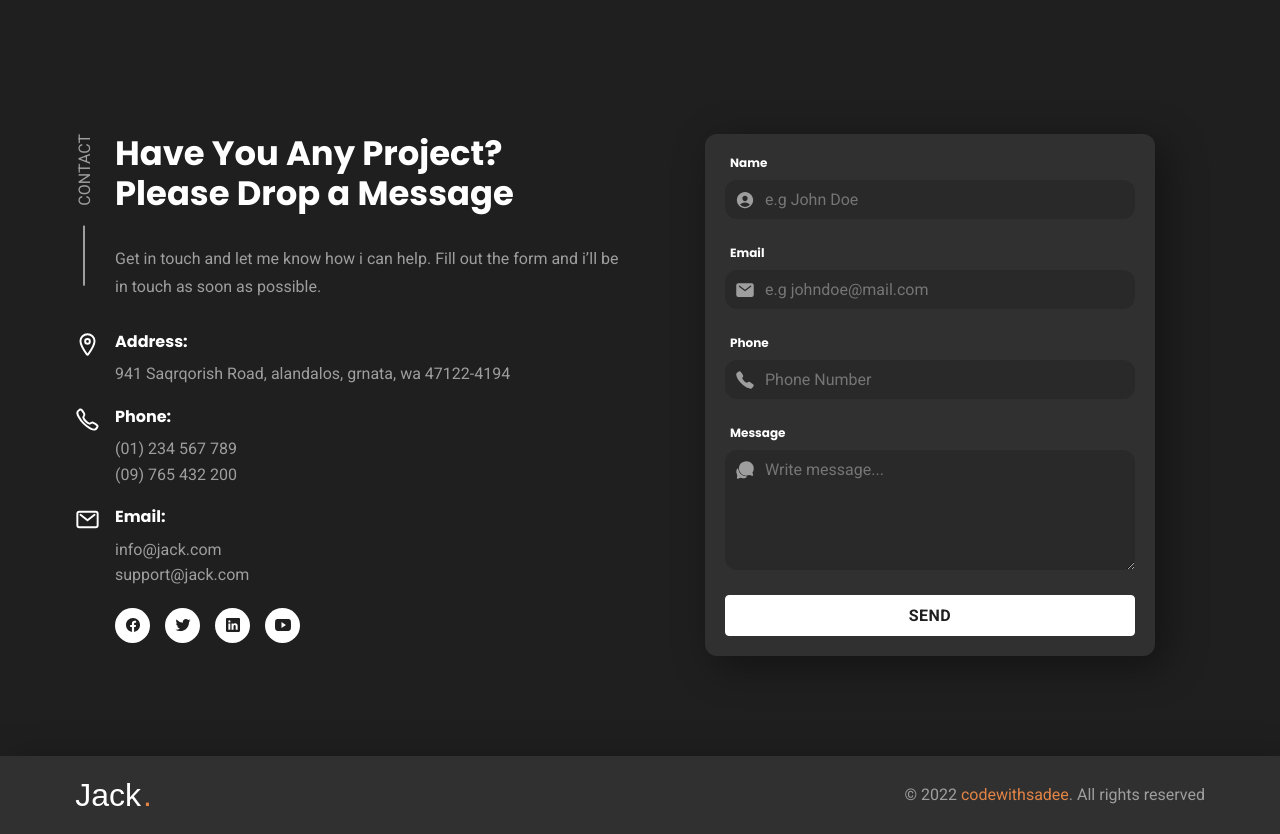
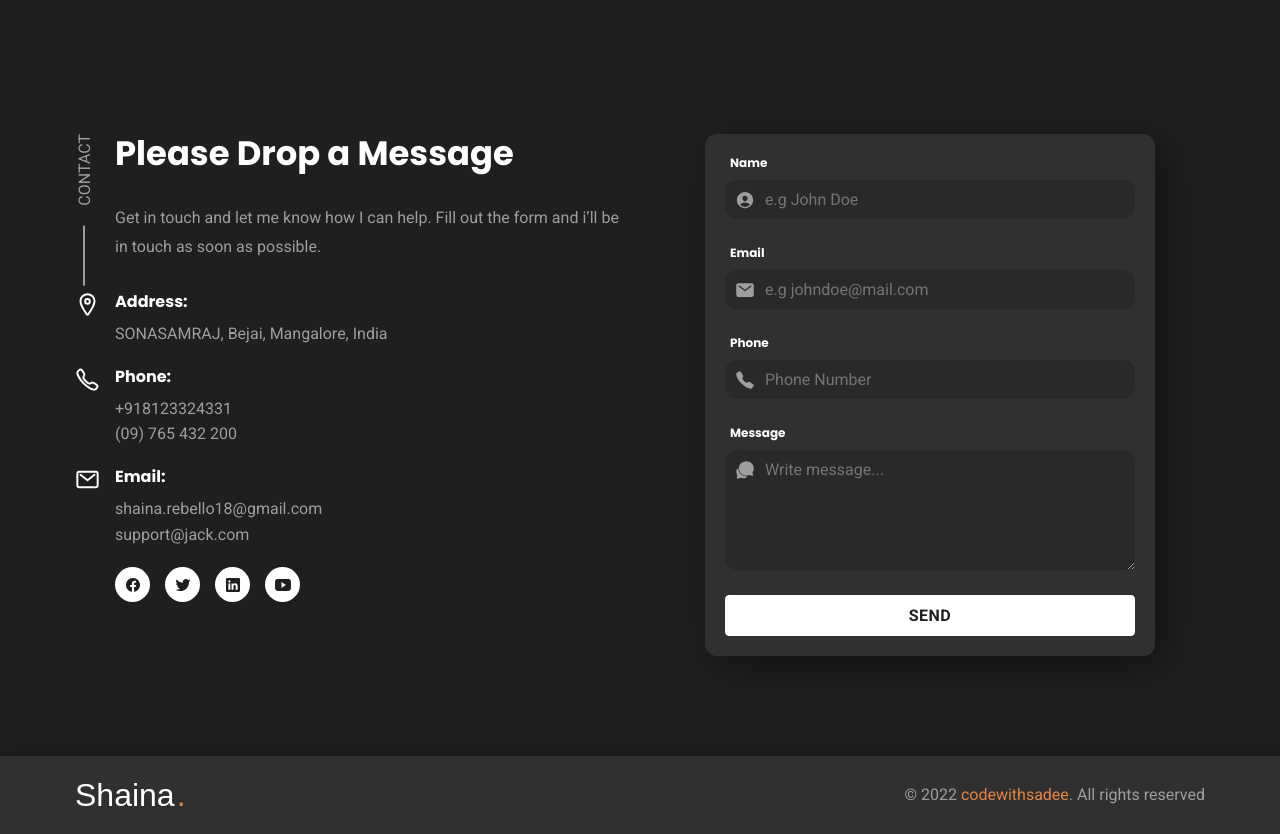
Before and after one commit to rebello03/rebello03.github.io, a plain HTML site: page index.html in a window 1280 px wide. Shown: the part 3560-4394 px from the top of the page. Drawn offline with nearby package versions, Linux system fonts and the light colour scheme; a web font is replaced by a local one.

Commit message:
Update index.html

```diff
--- a/index.html
+++ b/index.html
@@ -705,10 +705,10 @@
 
           <p class="section-subtitle">Contact</p>
 
-          <h2 class="h3 section-title">Have You Any Project? Please Drop a Message</h2>
+          <h2 class="h3 section-title">Please Drop a Message</h2>
 
           <p class="section-text">
-            Get in touch and let me know how i can help. Fill out the form and i’ll be in touch as soon as possible.
+            Get in touch and let me know how I can help. Fill out the form and i’ll be in touch as soon as possible.
           </p>
 
           <ul class="contact-list">
@@ -723,7 +723,7 @@
                 <h3 class="h4 contact-item-title">Address:</h3>
 
                 <address class="contact-info">
-                  941 Saqrqorish Road, alandalos, grnata, wa 47122-4194
+                  SONASAMRAJ, Bejai, Mangalore, India
                 </address>
               </div>
 
@@ -738,7 +738,7 @@
               <div class="wrapper">
                 <h3 class="h4 contact-item-title">Phone:</h3>
 
-                <a href="tel:01234567789" class="contact-info">(01) 234 567 789</a>
+                <a href="tel:918123324331" class="contact-info">+918123324331</a>
 
                 <a href="tel:09765432200" class="contact-info">(09) 765 432 200</a>
               </div>
@@ -754,7 +754,7 @@
               <div class="wrapper">
                 <h3 class="h4 contact-item-title">Email:</h3>
 
-                <a href="mailto:info@jack.com" class="contact-info">info@jack.com</a>
+                <a href="mailto:shaina.rebello18@gmail.com" class="contact-info">shaina.rebello18@gmail.com</a>
 
                 <a href="mailto:support@jack.com" class="contact-info">support@jack.com</a>
               </div>
@@ -885,7 +885,7 @@
 
       <p class="h1 logo">
         <a href="#">
-          Jack<span>.</span>
+          Shaina<span>.</span>
         </a>
       </p>
 
```
